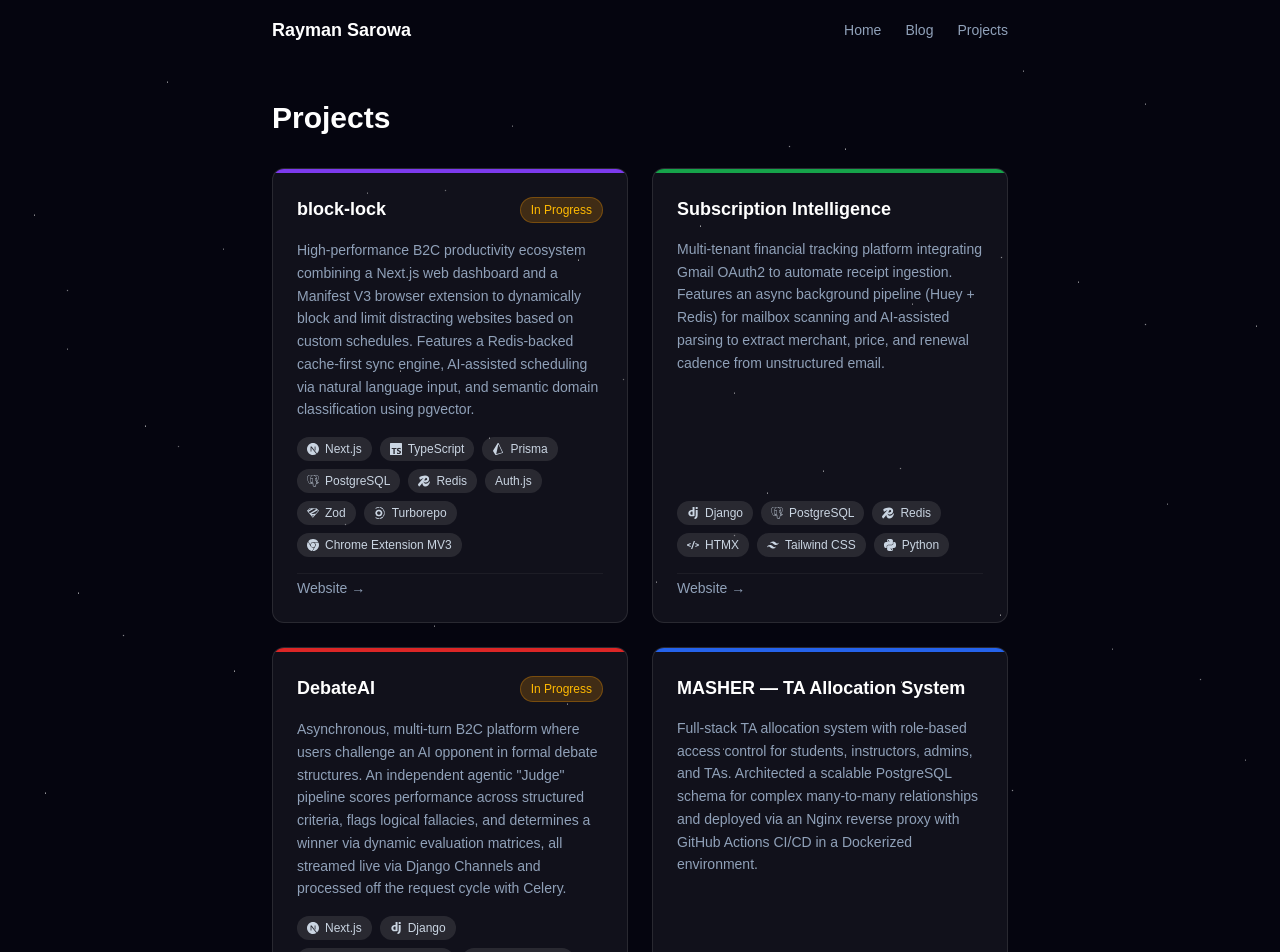
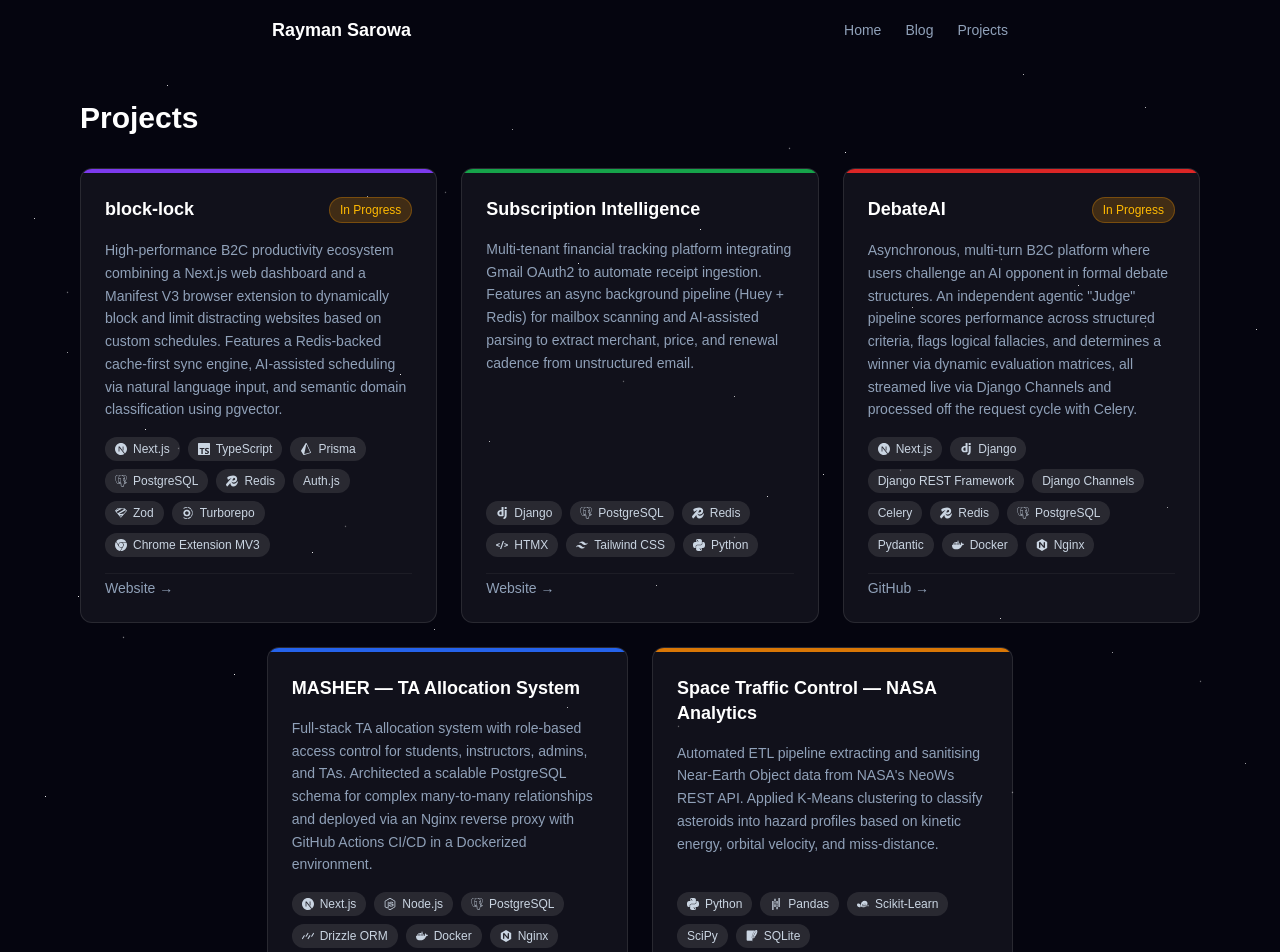
Before and after one commit to raymansarowa976/personal-website, a Next.js app: page /projects in a window 1280 px wide. Shown: the top 952 px of the page. Built offline with nearby package versions, Linux system fonts and the light colour scheme.

Commit message:
added debate ai to projects

```diff
--- a/app/projects/page.tsx
+++ b/app/projects/page.tsx
@@ -9,10 +9,15 @@
 
 export default function ProjectsPage() {
   return (
-    <main className="max-w-3xl mx-auto py-10 px-4">
+    <main className="max-w-6xl mx-auto py-10 px-4">
       <h1 className="text-3xl font-bold mb-8 text-white">Projects</h1>
-      <div className="grid grid-cols-1 md:grid-cols-2 gap-6">
-        {projects.map((project) => (
+      <div className="grid grid-cols-1 md:grid-cols-3 gap-6">
+        {projects.slice(0, 3).map((project) => (
+          <ProjectCard key={project.title} {...project} />
+        ))}
+      </div>
+      <div className="grid grid-cols-1 md:grid-cols-2 gap-6 mt-6 md:w-2/3 md:mx-auto">
+        {projects.slice(3).map((project) => (
           <ProjectCard key={project.title} {...project} />
         ))}
       </div>
```
